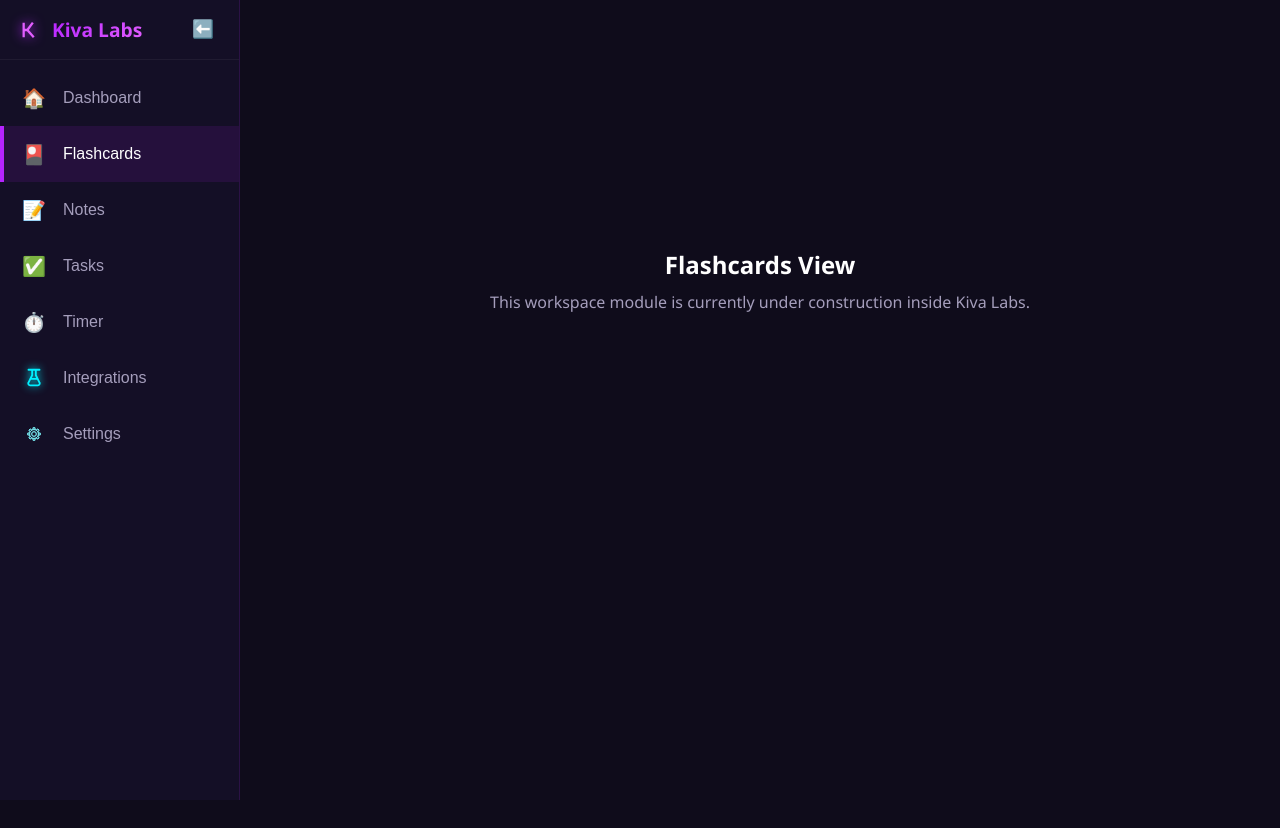
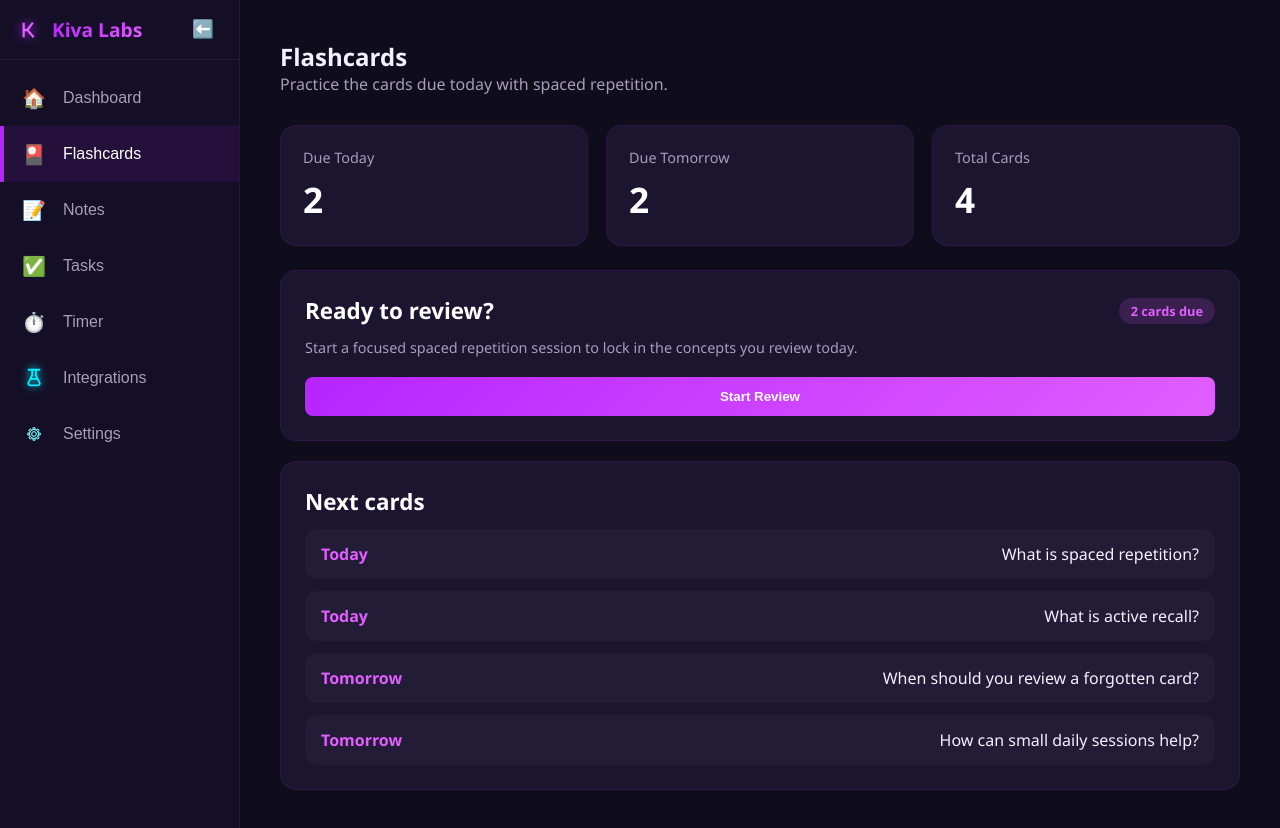
Before and after one commit to 9483rud/Kiva-Labs, a React (Vite) app: page / in a window 1280 px wide. Both pictures are taken after a click on the button "Flashcards". Shown: the top 828 px of the page. Before the commit the page ends 800 px from the top, so only its background shows below. Built offline with nearby package versions, Linux system fonts and the light colour scheme.

Commit message:
Create the flashcards tab

```diff
--- a/src/App.tsx
+++ b/src/App.tsx
@@ -1,5 +1,6 @@
 import React, { useState } from 'react';
 import Sidebar, { SidebarItem } from './components/Sidebar';
+import FlashcardsHomeView from './components/Flashcards/FlashcardsHomeView';
 import IntegrationsView from './components/IntegrationsView';
 import Dashboard from './components/Dashboard';
 import PlaceholderView from './components/PlaceholderView';
@@ -9,11 +10,9 @@ import settingsIconUrl from './assets/Settings.svg?url';
 import './App.css';
 
 // Define the shape of our modular system
-export interface SidebarItem {
-  id: string;
-  label: string;
-  iconType: 'text' | 'svg' | 'image';
-  iconValue: string | React.ComponentType<{ className?: string }>;
+export interface StudyModule extends SidebarItem {
+  enabled: boolean;
+  description: string;
 }
 
 export default function App(): React.JSX.Element {
@@ -62,10 +61,12 @@ const renderActiveView = (): React.JSX.Element => {
   switch (activeTab) {
     case 'dashboard':
       return <Dashboard />;
+    case 'flashcards':
+      return <FlashcardsHomeView />;
     case 'settings':
       return <SettingsView modules={modules} onToggleModule={toggleModule} />;
     case 'integrations':
-      return <IntegrationsView />; // <-- Added this route line!
+      return <IntegrationsView />;
     default: {
       const option = modules.find(o => o.id === activeTab);
       return <PlaceholderView title={option ? option.label : 'Unknown'} />;
--- a/src/components/Dashboard.tsx
+++ b/src/components/Dashboard.tsx
@@ -14,7 +14,16 @@ export default function Dashboard(): React.JSX.Element {
     { id: 2, title: 'World History - WW1 Timeline', date: 'Yesterday' }
   ];
 
-  const flashcardsDueCount: number = 15;
+  const reviewStats = {
+    dueToday: 15,
+    tomorrow: 28,
+    streak: 7,
+    totalCards: 120
+  };
+
+  const startReview = (): void => {
+    alert('Starting your spaced repetition review session!');
+  };
 
   return (
     <div className="app-container">
@@ -28,15 +37,29 @@ export default function Dashboard(): React.JSX.Element {
       </header>
 
       <main className="dashboard-grid">
-        <section className="card flashcard-card">
+        <section className="card review-card">
           <div className="card-header">
-            <h2>Flashcards</h2>
-            <span className="badge">{flashcardsDueCount} Due</span>
+            <h2>Spaced Repetition</h2>
+            <span className="badge">{reviewStats.dueToday} Due</span>
           </div>
-          <p className="card-description">Master your terms with spaced repetition.</p>
+          <p className="card-description">Review the cards due today and keep your learning streak alive.</p>
+          <div className="review-stats-grid">
+            <div className="review-stat">
+              <span className="review-stat-value">{reviewStats.tomorrow}</span>
+              <span className="review-stat-label">Tomorrow</span>
+            </div>
+            <div className="review-stat">
+              <span className="review-stat-value">{reviewStats.streak}</span>
+              <span className="review-stat-label">Day Streak</span>
+            </div>
+            <div className="review-stat">
+              <span className="review-stat-value">{reviewStats.totalCards}</span>
+              <span className="review-stat-label">Total Cards</span>
+            </div>
+          </div>
           <div className="card-action-zone">
-            <button className="btn btn-primary" onClick={() => alert('Starting Quick Review!')}>
-              ⚡ Quick Review
+            <button className="btn btn-primary" onClick={startReview}>
+              Start Review
             </button>
           </div>
         </section>
--- /dev/null
+++ b/src/components/Flashcards/Flashcards.css
@@ -0,0 +1,113 @@
+.flashcards-page {
+  max-width: 1000px;
+  margin: 0 auto;
+}
+
+.view-header {
+  margin-bottom: 28px;
+}
+
+.flashcards-summary-grid {
+  display: grid;
+  grid-template-columns: repeat(auto-fit, minmax(220px, 1fr));
+  gap: 18px;
+  margin-bottom: 24px;
+}
+
+.stats-card {
+  background-color: var(--bg-card);
+  border: 1px solid rgba(182, 36, 255, 0.12);
+  border-radius: 16px;
+  padding: 22px;
+}
+
+.stats-label {
+  display: block;
+  color: var(--text-muted);
+  margin-bottom: 8px;
+  font-size: 0.9rem;
+}
+
+.stats-value {
+  display: block;
+  color: white;
+  font-size: 2.2rem;
+  font-weight: 700;
+}
+
+.upcoming-card,
+.summary-card,
+.review-card,
+.review-session-card {
+  background-color: var(--bg-card);
+  border: 1px solid rgba(182, 36, 255, 0.12);
+  border-radius: 16px;
+  padding: 24px;
+  margin-bottom: 20px;
+}
+
+.upcoming-list {
+  display: grid;
+  gap: 12px;
+}
+
+.upcoming-item {
+  display: flex;
+  justify-content: space-between;
+  align-items: center;
+  padding: 14px 16px;
+  background: rgba(255, 255, 255, 0.03);
+  border-radius: 12px;
+}
+
+.upcoming-due {
+  color: var(--neon-glow);
+  font-weight: 700;
+}
+
+.review-card-body {
+  display: grid;
+  gap: 18px;
+}
+
+.review-card-status {
+  color: var(--text-muted);
+  font-size: 0.85rem;
+}
+
+.review-card-content {
+  background: rgba(255, 255, 255, 0.03);
+  border: 1px solid rgba(255, 255, 255, 0.08);
+  border-radius: 16px;
+  padding: 24px;
+}
+
+.review-card-label {
+  color: var(--text-muted);
+  font-size: 0.85rem;
+  margin-bottom: 8px;
+}
+
+.review-actions {
+  display: flex;
+  gap: 12px;
+  flex-wrap: wrap;
+}
+
+.btn.btn-link {
+  background: transparent;
+  color: var(--text-muted);
+  border: none;
+  padding: 0;
+  text-decoration: underline;
+  cursor: pointer;
+}
+
+.btn.btn-secondary {
+  background: rgba(255, 255, 255, 0.08);
+  color: white;
+}
+
+.card-description {
+  margin-bottom: 20px;
+}
--- /dev/null
+++ b/src/components/Flashcards/FlashcardsHomeView.tsx
@@ -0,0 +1,129 @@
+import React, { useMemo, useState } from 'react';
+import FlashcardsReviewView from './FlashcardsReviewView';
+import './Flashcards.css';
+
+interface Flashcard {
+  id: number;
+  front: string;
+  back: string;
+  dueIn: 'Today' | 'Tomorrow';
+}
+
+export default function FlashcardsHomeView(): React.JSX.Element {
+  const cards = useMemo<Flashcard[]>(
+    () => [
+      {
+        id: 1,
+        front: 'What is spaced repetition?',
+        back: 'A learning technique that reviews cards at increasing intervals to improve long-term memory.',
+        dueIn: 'Today'
+      },
+      {
+        id: 2,
+        front: 'What is active recall?',
+        back: 'Actively retrieving information from memory instead of just rereading notes.',
+        dueIn: 'Today'
+      },
+      {
+        id: 3,
+        front: 'When should you review a forgotten card?',
+        back: 'Review it again sooner and repeat it in shorter intervals until it sticks.',
+        dueIn: 'Tomorrow'
+      },
+      {
+        id: 4,
+        front: 'How can small daily sessions help?',
+        back: 'Frequent short reviews build consistency and prevent overload.',
+        dueIn: 'Tomorrow'
+      }
+    ],
+    []
+  );
+
+  const [isReviewing, setIsReviewing] = useState(false);
+  const [completedReview, setCompletedReview] = useState<number | null>(null);
+
+  const dueToday = cards.filter((card) => card.dueIn === 'Today').length;
+  const tomorrow = cards.filter((card) => card.dueIn === 'Tomorrow').length;
+  const totalCards = cards.length;
+
+  const startReview = (): void => {
+    setCompletedReview(null);
+    setIsReviewing(true);
+  };
+
+  const finishReview = (correctCount: number): void => {
+    setCompletedReview(correctCount);
+    setIsReviewing(false);
+  };
+
+  return (
+    <div className="flashcards-page app-container">
+      <header className="view-header">
+        <h2>Flashcards</h2>
+        <p className="subtitle">Practice the cards due today with spaced repetition.</p>
+      </header>
+
+      {!isReviewing ? (
+        <>
+          <section className="flashcards-summary-grid">
+            <div className="stats-card">
+              <span className="stats-label">Due Today</span>
+              <span className="stats-value">{dueToday}</span>
+            </div>
+            <div className="stats-card">
+              <span className="stats-label">Due Tomorrow</span>
+              <span className="stats-value">{tomorrow}</span>
+            </div>
+            <div className="stats-card">
+              <span className="stats-label">Total Cards</span>
+              <span className="stats-value">{totalCards}</span>
+            </div>
+          </section>
+
+          <section className="card review-card">
+            <div className="card-header">
+              <h2>Ready to review?</h2>
+              <span className="badge">{dueToday} cards due</span>
+            </div>
+            <p className="card-description">
+              Start a focused spaced repetition session to lock in the concepts you review today.
+            </p>
+            <div className="card-action-zone">
+              <button className="btn btn-primary" onClick={startReview}>
+                Start Review
+              </button>
+            </div>
+          </section>
+
+          <section className="card upcoming-card">
+            <div className="card-header">
+              <h2>Next cards</h2>
+            </div>
+            <div className="upcoming-list">
+              {cards.slice(0, 4).map((card) => (
+                <div key={card.id} className="upcoming-item">
+                  <span className="upcoming-due">{card.dueIn}</span>
+                  <span>{card.front}</span>
+                </div>
+              ))}
+            </div>
+          </section>
+
+          {completedReview !== null && (
+            <section className="card summary-card">
+              <div className="card-header">
+                <h2>Last review</h2>
+              </div>
+              <p className="card-description">
+                You answered {completedReview} out of {cards.length} cards correctly.
+              </p>
+            </section>
+          )}
+        </>
+      ) : (
+        <FlashcardsReviewView cards={cards} onComplete={finishReview} onCancel={() => setIsReviewing(false)} />
+      )}
+    </div>
+  );
+}
--- /dev/null
+++ b/src/components/Flashcards/FlashcardsReviewView.tsx
@@ -0,0 +1,77 @@
+import React, { useState } from 'react';
+import './Flashcards.css';
+
+interface Flashcard {
+  id: number;
+  front: string;
+  back: string;
+  dueIn: 'Today' | 'Tomorrow';
+}
+
+interface FlashcardsReviewViewProps {
+  cards: Flashcard[];
+  onComplete: (correctCount: number) => void;
+  onCancel: () => void;
+}
+
+export default function FlashcardsReviewView({ cards, onComplete, onCancel }: FlashcardsReviewViewProps): React.JSX.Element {
+  const [currentIndex, setCurrentIndex] = useState(0);
+  const [showBack, setShowBack] = useState(false);
+  const [correctCount, setCorrectCount] = useState(0);
+
+  const card = cards[currentIndex];
+  const isLastCard = currentIndex === cards.length - 1;
+
+  const handleAnswer = (correct: boolean): void => {
+    if (correct) {
+      setCorrectCount((count) => count + 1);
+    }
+
+    if (isLastCard) {
+      onComplete(correct ? correctCount + 1 : correctCount);
+      return;
+    }
+
+    setCurrentIndex((index) => index + 1);
+    setShowBack(false);
+  };
+
+  return (
+    <section className="card review-session-card">
+      <div className="card-header">
+        <h2>Review Session</h2>
+        <span className="badge">{currentIndex + 1}/{cards.length}</span>
+      </div>
+
+      <div className="review-card-body">
+        <div className="review-card-status">
+          <span>{card.dueIn} • Card {currentIndex + 1}</span>
+        </div>
+
+        <div className="review-card-content">
+          <p className="review-card-label">{showBack ? 'Answer' : 'Question'}</p>
+          <h3>{showBack ? card.back : card.front}</h3>
+        </div>
+
+        {!showBack ? (
+          <button className="btn btn-secondary" onClick={() => setShowBack(true)}>
+            Show Answer
+          </button>
+        ) : (
+          <div className="review-actions">
+            <button className="btn btn-secondary" onClick={() => handleAnswer(false)}>
+              Again
+            </button>
+            <button className="btn btn-primary" onClick={() => handleAnswer(true)}>
+              Got It
+            </button>
+          </div>
+        )}
+
+        <button className="btn btn-link" onClick={onCancel}>
+          Exit Review
+        </button>
+      </div>
+    </section>
+  );
+}
--- a/src/main.tsx
+++ b/src/main.tsx
@@ -1,6 +1,6 @@
 import React from 'react';
 import ReactDOM from 'react-dom/client';
-import App from './App.tsx';
+import App from './App';
 import './index.css';
 
 // Ensure the root element exists before rendering
```
Also changed, not shown: src/components/SettingsView.tsx (+22 -1 lines).
